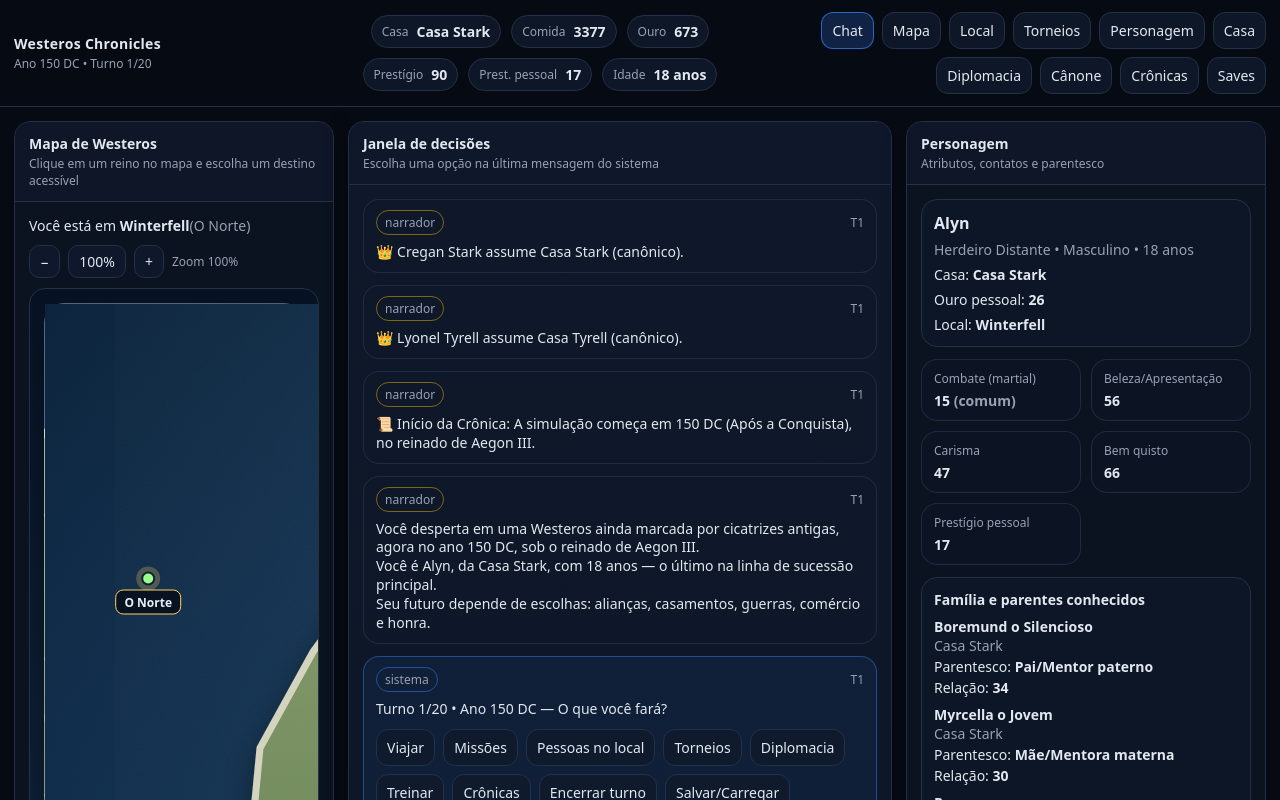
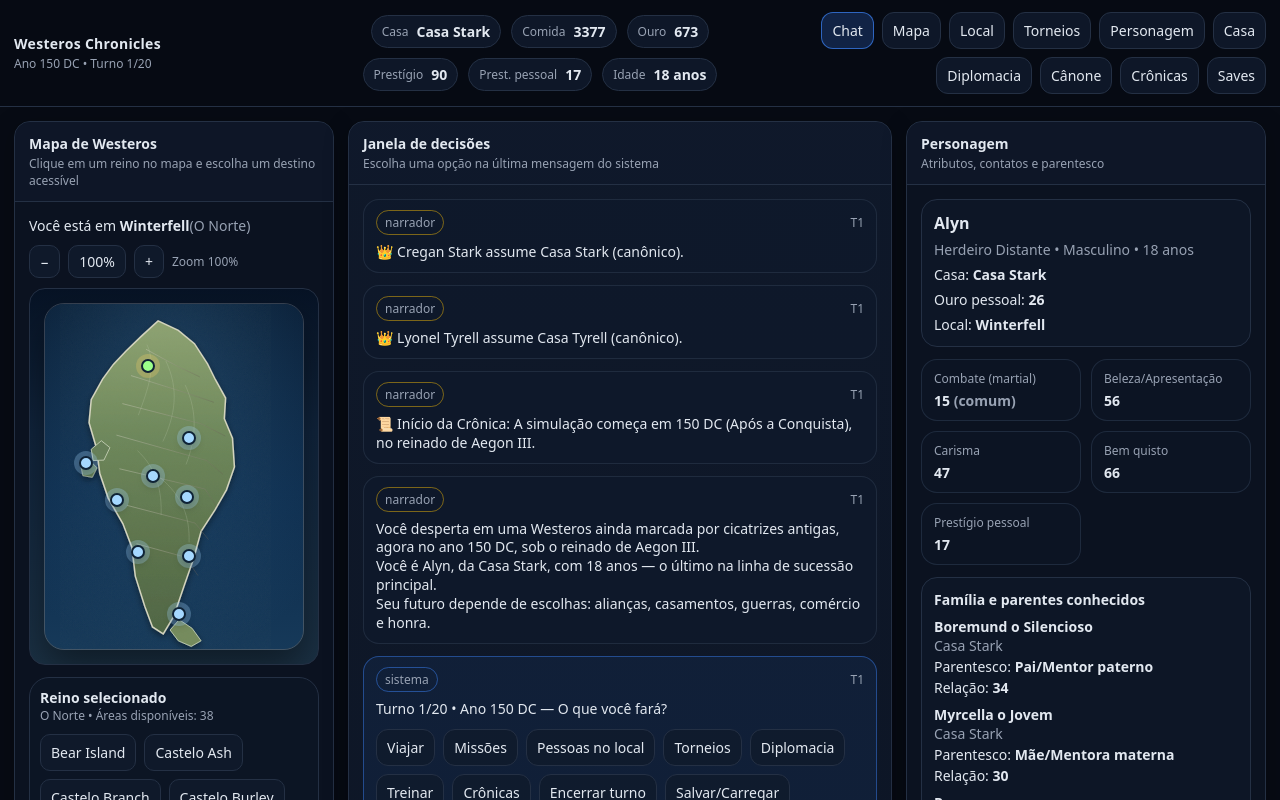
Before and after one commit to brunotellesbt-sys/AiKalicaBR1, an Angular app in the folder westeros-chronicles-angular/: page / in a window 1280 px wide. Both pictures are taken after a click on the button "Começar". Shown: the top 800 px of the page. Built offline with nearby package versions, Linux system fonts and the light colour scheme.

Commit message:
Melhora mapa de Westeros: sem rótulos e com pan/zoom

```diff
--- a/westeros-chronicles-angular/src/app/ui/map-panel.component.css
+++ b/westeros-chronicles-angular/src/app/ui/map-panel.component.css
@@ -17,6 +17,7 @@
   background:linear-gradient(180deg,#071325 0%,#10243c 38%,#1b3144 100%);
   padding:14px;
   margin-bottom:12px;
+  cursor:grab;
 }
 
 .map-image{
@@ -29,15 +30,19 @@
   transition:transform .2s ease;
   border-radius:20px;
   border:1px solid rgba(255,255,255,.18);
-  background-image:
-    radial-gradient(circle at 50% 12%, rgba(134,189,236,.2), transparent 42%),
-    radial-gradient(circle at 18% 42%, rgba(21,44,66,.42), transparent 32%),
-    radial-gradient(circle at 80% 42%, rgba(21,44,66,.34), transparent 34%),
-    radial-gradient(circle at 55% 90%, rgba(129,86,48,.4), transparent 28%),
-    url('/assets/westeros-map.svg');
-  background-size:cover;
-  background-position:center;
+  overflow:hidden;
   box-shadow: inset 0 0 0 1px rgba(255,255,255,.08), 0 18px 36px rgba(0,0,0,.42);
+  touch-action:none;
+}
+
+.map-image.dragging{cursor:grabbing}
+
+.map-base{
+  width:100%;
+  height:100%;
+  object-fit:cover;
+  user-select:none;
+  pointer-events:none;
 }
 
 .pin{
@@ -59,16 +64,9 @@
   box-shadow:0 0 0 5px rgba(165,216,255,.28), 0 3px 8px rgba(0,0,0,.35);
 }
 .pin .label{
-  font-size:12px;
-  font-weight:700;
-  background:rgba(4,11,22,.78);
-  border:1px solid rgba(255,255,255,.2);
-  border-radius:8px;
-  padding:3px 8px;
-  white-space:nowrap;
+  display:none;
 }
 .pin.selected .dot{background:#ffd166;box-shadow:0 0 0 5px rgba(255,209,102,.25)}
-.pin.selected .label{border-color:#ffd166}
 .pin.player-here .dot{background:#9bff8a}
 
 .card{margin-top:10px;border:1px solid var(--line);border-radius:20px;padding:10px;background:rgba(16,26,44,.35)}
--- a/westeros-chronicles-angular/src/app/ui/map-panel.component.html
+++ b/westeros-chronicles-angular/src/app/ui/map-panel.component.html
@@ -18,8 +18,17 @@
     </div>
 
     <div class="map-shell">
-      <div class="map-image" [style.transform]="'scale(' + zoom + ')'">
-        <img class="map-base" src="/assets/westeros-map.svg" alt="Mapa de Westeros" />
+      <div
+        class="map-image"
+        [class.dragging]="isPanning"
+        [style.transform]="mapTransform()"
+        (pointerdown)="onPointerDown($event)"
+        (pointermove)="onPointerMove($event)"
+        (pointerup)="onPointerUp()"
+        (pointercancel)="onPointerUp()"
+        (pointerleave)="onPointerUp()"
+      >
+        <img class="map-base" src="assets/westeros-map.svg" alt="Mapa de Westeros sem rótulos" />
         <button
           *ngFor="let pin of regionPins"
           class="pin"
@@ -27,11 +36,11 @@
           [style.top.%]="pin.y"
           [class.selected]="pin.id === selectedRegionId"
           [class.player-here]="isPlayerRegion(pin.id)"
+          [attr.aria-label]="s.regions[pin.id]?.name"
           [title]="s.regions[pin.id]?.name"
           (click)="selectKingdom(pin.id)"
         >
           <span class="dot"></span>
-          <span class="label">{{s.regions[pin.id]?.name}}</span>
         </button>
       </div>
     </div>
--- a/westeros-chronicles-angular/src/app/ui/map-panel.component.ts
+++ b/westeros-chronicles-angular/src/app/ui/map-panel.component.ts
@@ -17,6 +17,14 @@ export class MapPanelComponent {
 
   selectedRegionId: string | null = null;
   zoom = 1;
+  panX = 0;
+  panY = 0;
+  isPanning = false;
+  private pointerId: number | null = null;
+  private dragStartX = 0;
+  private dragStartY = 0;
+  private panStartX = 0;
+  private panStartY = 0;
 
   readonly regionPins: RegionPin[] = [
     { id: 'north', x: 40, y: 18 },
@@ -54,6 +62,35 @@ export class MapPanelComponent {
 
   resetZoom(): void {
     this.zoom = 1;
+    this.panX = 0;
+    this.panY = 0;
+  }
+
+  mapTransform(): string {
+    return `translate(${this.panX}px, ${this.panY}px) scale(${this.zoom})`;
+  }
+
+  onPointerDown(event: PointerEvent): void {
+    if (!(event.target instanceof HTMLElement)) return;
+    if (event.target.closest('.pin')) return;
+
+    this.pointerId = event.pointerId;
+    this.isPanning = true;
+    this.dragStartX = event.clientX;
+    this.dragStartY = event.clientY;
+    this.panStartX = this.panX;
+    this.panStartY = this.panY;
+  }
+
+  onPointerMove(event: PointerEvent): void {
+    if (!this.isPanning || this.pointerId !== event.pointerId) return;
+    this.panX = this.panStartX + (event.clientX - this.dragStartX);
+    this.panY = this.panStartY + (event.clientY - this.dragStartY);
+  }
+
+  onPointerUp(): void {
+    this.isPanning = false;
+    this.pointerId = null;
   }
 
   selectKingdom(regionId: string): void {
```
Also changed, not shown: westeros-chronicles-angular/src/assets/westeros-map.svg.
